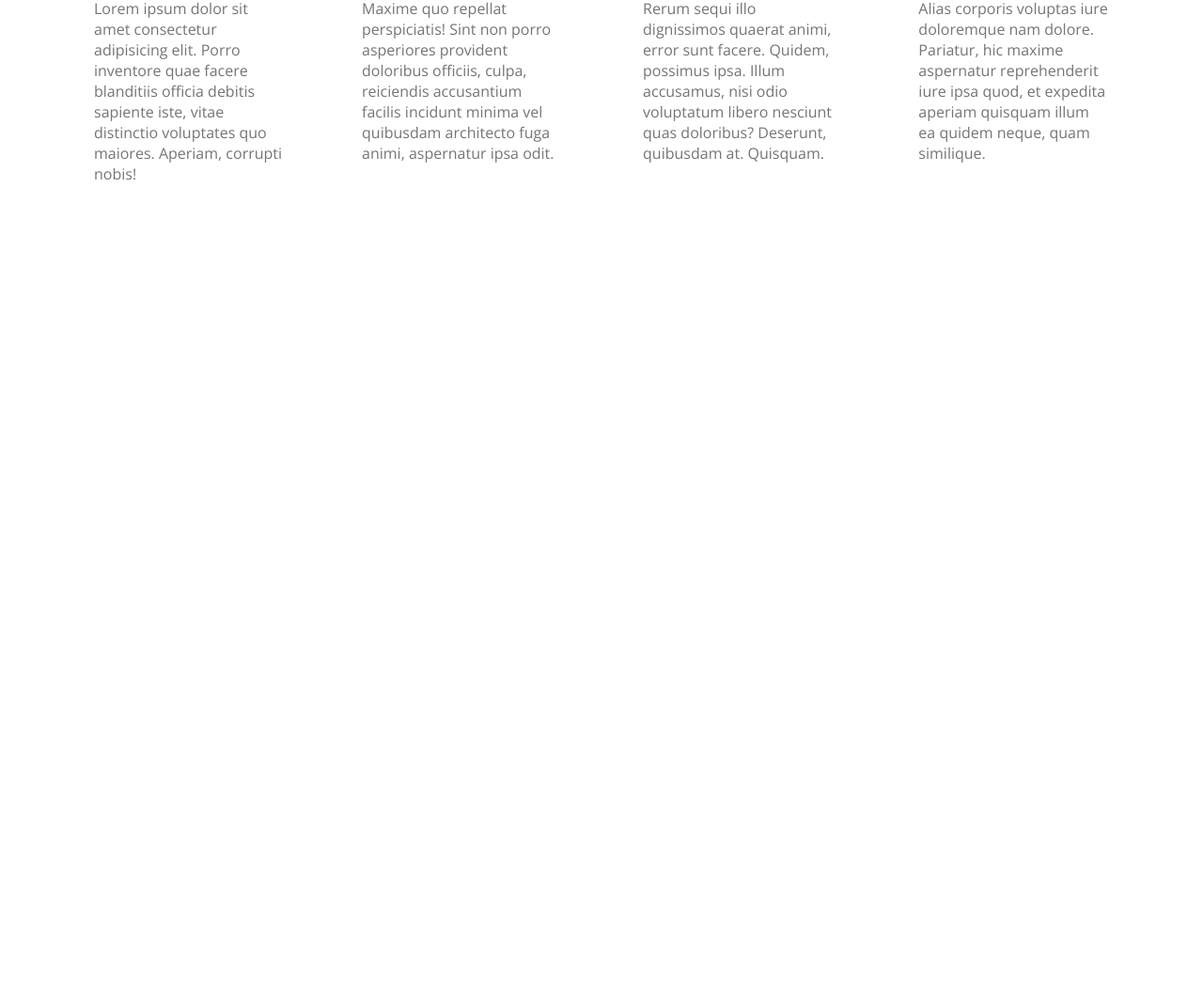
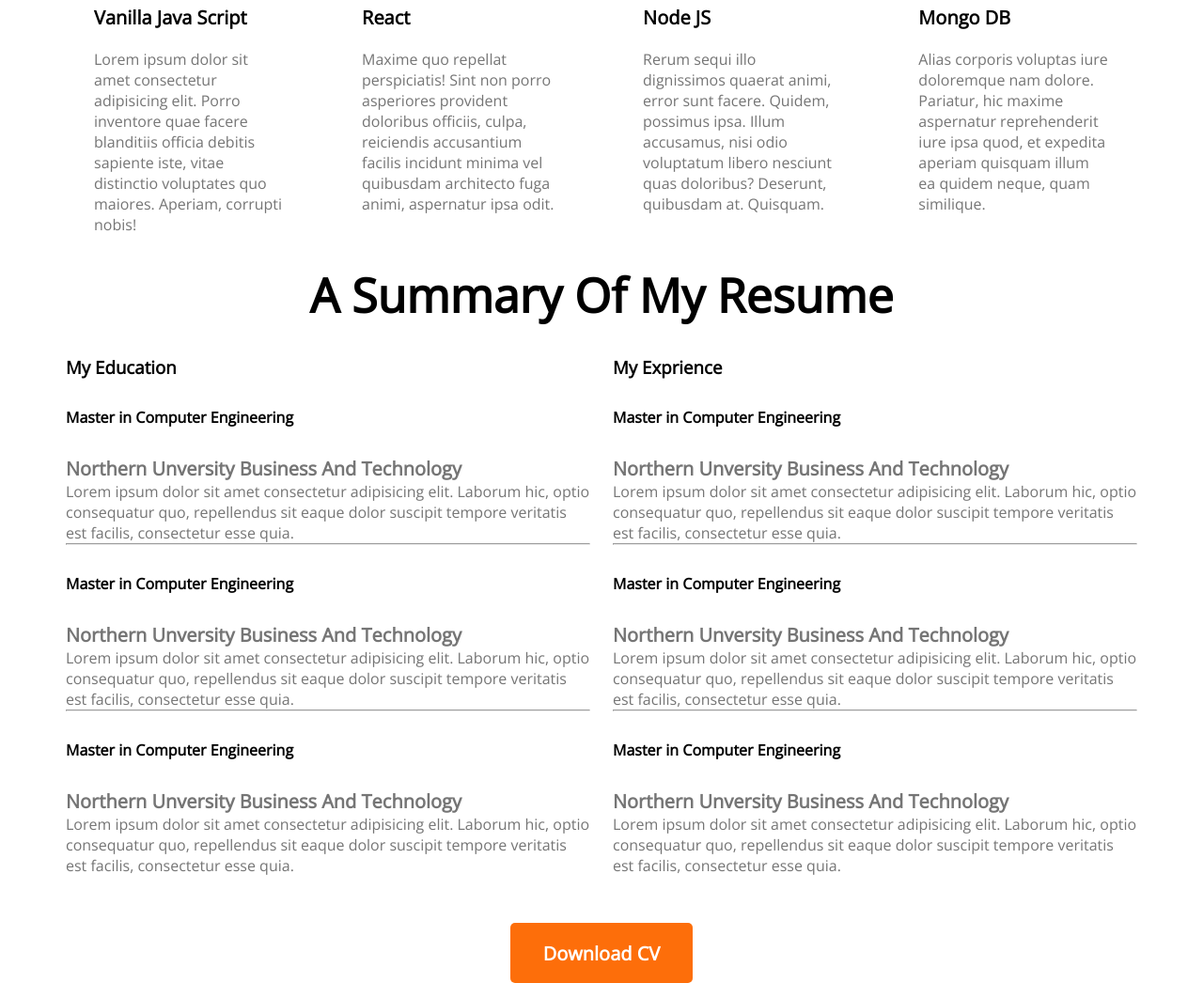
Before and after one commit to developerasad10/personal-portfolio, a plain HTML site: page index.html in a window 1280 px wide. Shown: the part 1825-2871 px from the top of the page at 94% size. Before the commit the page ends 2051 px from the top, so only its background shows below. Drawn offline with nearby package versions, Linux system fonts and the light colour scheme.

Commit message:
added resume section

```diff
--- a/index.html
+++ b/index.html
@@ -77,6 +77,58 @@
                 </div>
             </div>
         </section>
+        <!-- -------Resume Section------ -->
+        <section class="resume">
+            <h3 class="section-title"> A Summary Of My Resume</h3>
+            <div class="resume-content">
+               <div>
+                    <h3 class="resume-title">My Education</h3>
+                    <div>
+                        <h4 class="resume-item">Master in Computer Engineering</h4>
+                        <h5 class="sub-title">Northern Unversity Business And Technology</h5>
+                        <p class="resume-details">Lorem ipsum dolor sit amet consectetur adipisicing elit. Laborum hic, optio consequatur quo, repellendus sit eaque dolor suscipit tempore veritatis est facilis, consectetur esse quia.</p>
+                    </div>
+                    <hr>
+                    <div>
+                        <h4 class="resume-item">Master in Computer Engineering</h4>
+                        <h5 class="sub-title">Northern Unversity Business And Technology</h5>
+                        <p class="resume-details">Lorem ipsum dolor sit amet consectetur adipisicing elit. Laborum hic, optio consequatur quo, repellendus sit eaque dolor suscipit tempore veritatis est facilis, consectetur esse quia.</p>
+                    </div>
+                    <hr>
+                    <div>
+                        <h4 class="resume-item">Master in Computer Engineering</h4>
+                        <h5 class="sub-title">Northern Unversity Business And Technology</h5>
+                        <p class="resume-details">Lorem ipsum dolor sit amet consectetur adipisicing elit. Laborum hic, optio consequatur quo, repellendus sit eaque dolor suscipit tempore veritatis est facilis, consectetur esse quia.</p>
+                    </div>
+
+               </div>
+               <div>
+                    <h3 class="resume-title">My Exprience</h3>
+                    <div>
+                        <h4 class="resume-item">Master in Computer Engineering</h4>
+                        <h5 class="sub-title">Northern Unversity Business And Technology</h5>
+                        <p class="resume-details">Lorem ipsum dolor sit amet consectetur adipisicing elit. Laborum hic, optio consequatur quo, repellendus sit eaque dolor suscipit tempore veritatis est facilis, consectetur esse quia.</p>
+                    </div>
+                    <hr>
+                    <div>
+                        <h4 class="resume-item">Master in Computer Engineering</h4>
+                        <h5 class="sub-title">Northern Unversity Business And Technology</h5>
+                        <p class="resume-details">Lorem ipsum dolor sit amet consectetur adipisicing elit. Laborum hic, optio consequatur quo, repellendus sit eaque dolor suscipit tempore veritatis est facilis, consectetur esse quia.</p>
+                    </div>
+                    <hr>
+                    <div>
+                        <h4 class="resume-item">Master in Computer Engineering</h4>
+                        <h5 class="sub-title">Northern Unversity Business And Technology</h5>
+                        <p class="resume-details">Lorem ipsum dolor sit amet consectetur adipisicing elit. Laborum hic, optio consequatur quo, repellendus sit eaque dolor suscipit tempore veritatis est facilis, consectetur esse quia.</p>
+                    </div>
+
+               </div>
+
+            </div>
+            <div class="resume-btn">
+                <button class="btn-primary">Download CV</button>
+            </div>
+        </section>
     </main>
     <footer>
 
--- a/style/style.css
+++ b/style/style.css
@@ -77,7 +77,7 @@ main{
     text-align: center;
     margin-bottom: 30px;
     font-weight: 700;
-    font-size: 30px;
+    font-size: 50px;
 
 }
 .section-details{
@@ -124,3 +124,30 @@ main{
 .skill-details{
     color: #757575;
 }
+/* ------Resume Style----- */
+.resume-content{
+    display: flex;
+    gap: 24px;
+}
+.resume-item{
+    margin-top: 30px;
+    margin-bottom: 30px;
+}
+.resume .title{
+    font-weight: 700;
+    font-size: 25px;
+    color: #474747;
+    margin-bottom: 10px;
+}
+.resume .sub-title{
+    color: #757575;
+    font-weight: 600;
+    font-size: 20px;
+}
+.resume .resume-details{
+    color: #757575;
+}
+.resume-btn{
+    margin-top: 50px;
+    text-align: center;
+}
```
